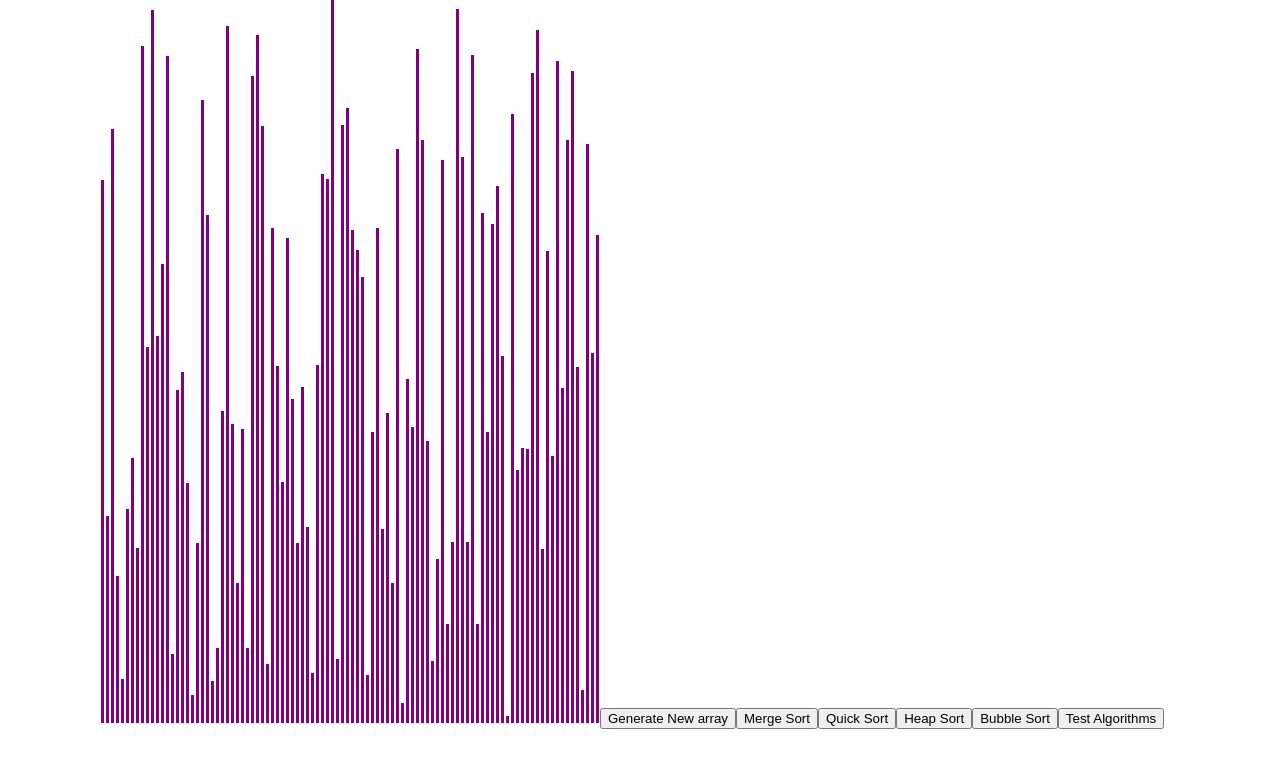
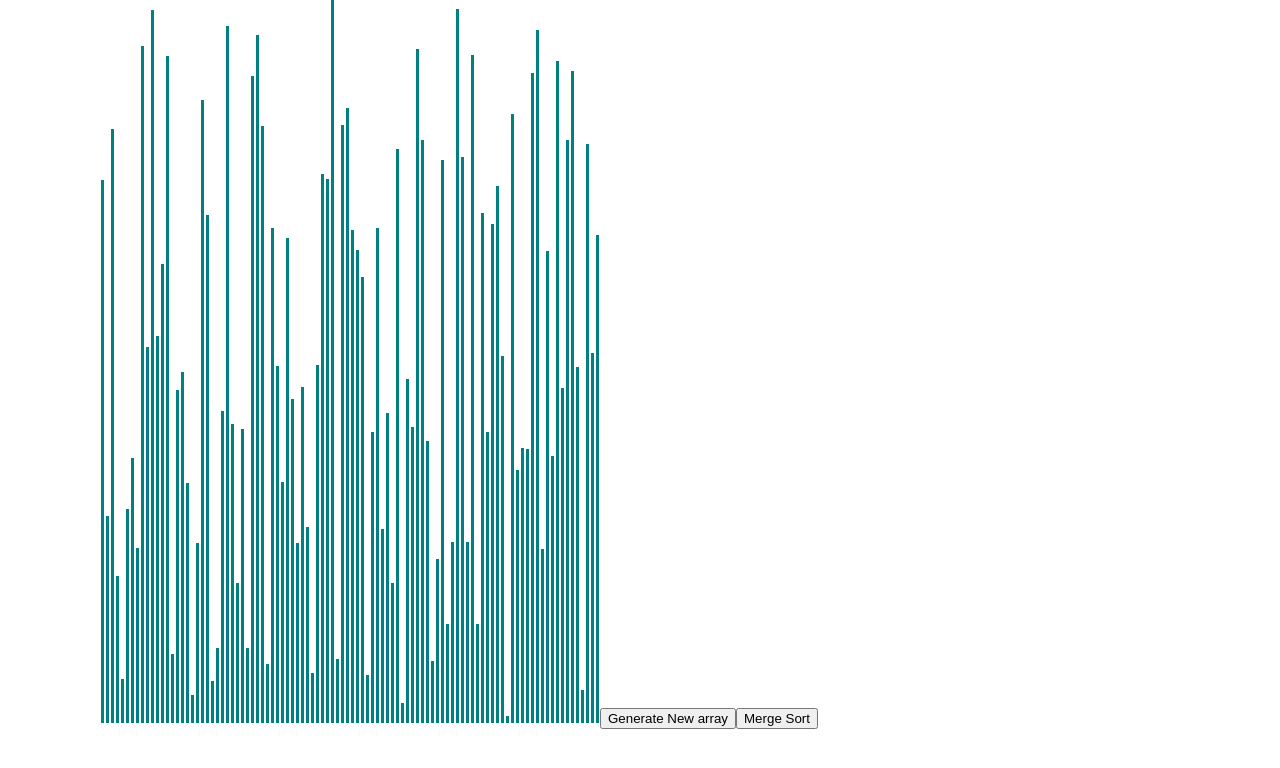
Before and after one commit to ArchDiver/sorting_page, a React (Create React App) app: page / in a window 1280 px wide. Shown: the top 768 px of the page. Built offline with nearby package versions, Linux system fonts and the light colour scheme.

Commit message:
fixed jsx

```diff
--- a/src/SortingVisualizer/SortingVisualizer.jsx
+++ b/src/SortingVisualizer/SortingVisualizer.jsx
@@ -1,6 +1,15 @@
 import React from 'react';
-import { mergeSort } from '../sortingAlgorithms/sortingAlgorithms';
-import './SortingVisualizer.css'
+import { getMergeSort } from '../sortingAlgorithms/sortingAlgorithms';
+import './SortingVisualizer.css';
+
+
+const movingColor = 'red'
+
+const staticColor = 'teal'
+
+const animation_speed_ms = 1;
+
+const num_of_bars = 100;
 
 export default class SortingVisualizer extends React.Component{
     constructor(props){
@@ -15,17 +24,37 @@ export default class SortingVisualizer extends React.Component{
     }
     resetArray(){
         const array = [];
-        for (let i = 0; i < 100; i++) {
+        for (let i = 0; i < num_of_bars; i++) {
             array.push(randomIntFromInterval(5,730));
         }
         this.setState({array});
         console.log(array)
     }
     mergeSort(){
-        const javaScriptSortedArray = this.state.array.slice().sort((a, b) => a - b);
-        const sortedArray = mergeSort(this.state.array);
-
-        console.log(arraysAreEqual(javaScriptSortedArray, sortedArray))
+        // const javaScriptSortedArray = this.state.array.slice().sort((a, b) => a - b);
+        // const sortedArray = mergeSort(this.state.array);
+        // console.log(arraysAreEqual(javaScriptSortedArray, sortedArray))
+        const animations = getMergeSort(this.state.array);
+        for (let i = 0; i < animations.length; i++) {
+            const arrayBars = document.getElementsByClassName('array-bar');
+            const isColorChange = i % 3 !== 2;
+            if (isColorChange){
+                const [barOneIdx, barTwoIdx] = animations[i];
+                const barOneStyle = arrayBars[barOneIdx].style;
+                const barTwoStyle = arrayBars[barTwoIdx].style;
+                const color = i % 3 === 0 ? movingColor : staticColor;
+                setTimeout(() => {
+                    barOneStyle.backgroundColor = color;
+                    barTwoStyle.backgroundColor = color;
+                }, i * animation_speed_ms);
+            } else {
+                setTimeout(() => {
+                    const [barOneIdx, newHeight] = animations[i];
+                    const barOneStyle = arrayBars[barOneIdx].style;
+                    barOneStyle.height = `${newHeight}px`;
+                }, i * animation_speed_ms)
+            }
+        }
     }
 
     quickSort(){}
@@ -34,18 +63,18 @@ export default class SortingVisualizer extends React.Component{
 
     bubbleSort(){}
 
-    testAlgorithms(){
-        for (let i =0; i < 100; i++){
-            const array = [];
-            const length = randomIntFromInterval(1,1000);
-            for (let i = 0; i < length; i++){
-                array.push(randomIntFromInterval(-1000,1000));
-            }
-            const javaScriptSortedArray = array.slice().sort((a,b) => a - b);
-            const mergeSortedArray = mergeSort(array.slice());
-            console.log(arraysAreEqual(javaScriptSortedArray, mergeSortedArray));
-        }
-    }
+    // testAlgorithms(){
+    //     for (let i =0; i < 100; i++){
+    //         const array = [];
+    //         const length = randomIntFromInterval(1,1000);
+    //         for (let i = 0; i < length; i++){
+    //             array.push(randomIntFromInterval(-1000,1000));
+    //         }
+    //         const javaScriptSortedArray = array.slice().sort((a,b) => a - b);
+    //         const mergeSortedArray = getMergeSort(array.slice());
+    //         console.log(arraysAreEqual(javaScriptSortedArray, mergeSortedArray));
+    //     }
+    // }
 
     render(){
         const {array} = this.state;
@@ -56,14 +85,17 @@ export default class SortingVisualizer extends React.Component{
                     <div
                         className="array-bar"
                         key={idx}
-                        style={{height: `${value}px`}}></div>
+                        style={{
+                            backgroundColor: staticColor,
+                            height: `${value}px`,
+                            }}></div>
                 ))}
                 <button onClick={() => this.resetArray()}>Generate New array</button>
                 <button onClick={() => this.mergeSort()}>Merge Sort</button>
-                <button onClick={() => this.quickSort()}>Quick Sort</button>
+                {/* <button onClick={() => this.quickSort()}>Quick Sort</button>
                 <button onClick={() => this.heapSort()}>Heap Sort</button>
-                <button onClick={() => this.bubbleSort()}>Bubble Sort</button>
-                <button onClick={() => this.testAlgorithms()}>Test Algorithms</button>
+                <button onClick={() => this.bubbleSort()}>Bubble Sort</button> */}
+                {/* <button onClick={() => this.testAlgorithms()}>Test Algorithms</button> */}
             </div>
         );
     }
@@ -75,10 +107,10 @@ function randomIntFromInterval(min, max){
     return Math.floor(Math.random() * (max - min + 1) + min);
 }
 
-function arraysAreEqual(arrayOne, arrayTwo) {
-    if (arrayOne.length !== arrayTwo.length) return false;
-    for (let i = 0; i < arrayOne.length; i++) {
-        if (arrayOne[i] !== arrayTwo[i]) return false;
-    }
-    return true;
-}
+// function arraysAreEqual(arrayOne, arrayTwo) {
+//     if (arrayOne.length !== arrayTwo.length) return false;
+//     for (let i = 0; i < arrayOne.length; i++) {
+//         if (arrayOne[i] !== arrayTwo[i]) return false;
+//     }
+//     return true;
+// }
--- a/src/sortingAlgorithms/sortingAlgorithms.js
+++ b/src/sortingAlgorithms/sortingAlgorithms.js
@@ -15,7 +15,7 @@
 //     while (i < firstHalf.length) sortedArray.push(firstHalf[i++]);
 //     while (j < secondHalf.length) sortedArray.push(secondHalf[j++]);
 //     return sortedArray;
-export function mergeSort(array) {
+export function getMergeSort(array) {
     const animations = [];
     if (array.length <= 1) return array;
     const auxArray = array.slice();
@@ -60,5 +60,4 @@ function doMerge(mainArray, startIdx, middleIdx, endIdx, auxArray, animations) {
         });
         mainArray[k++] = auxArray[j++]
     }
-
 }
```
